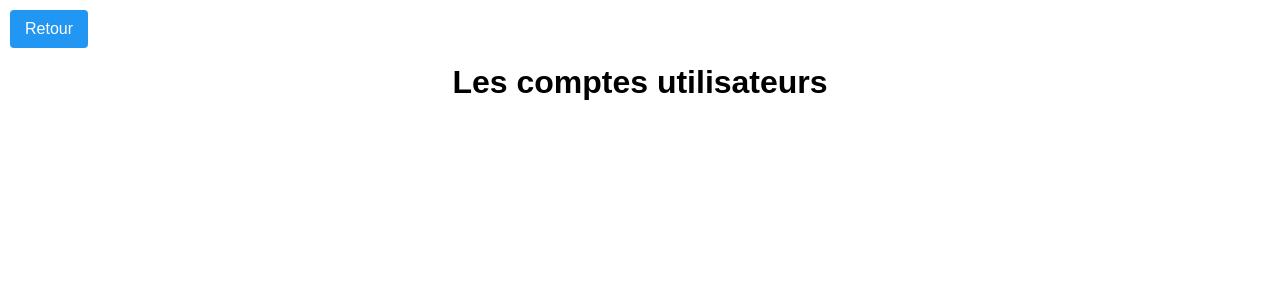
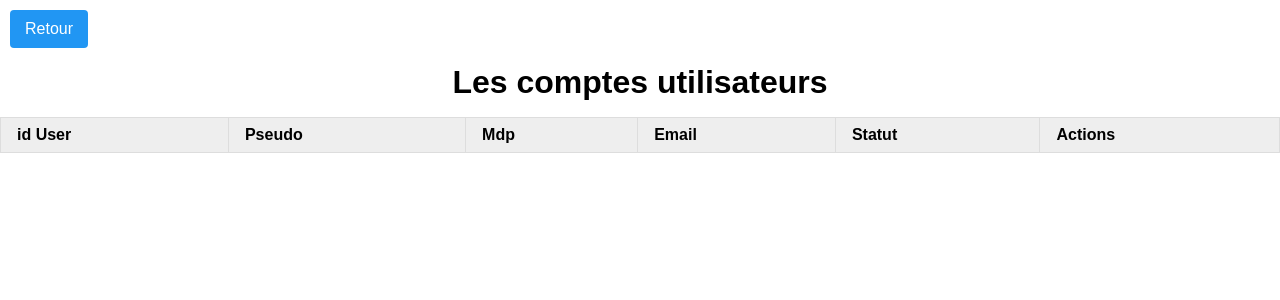
Before and after one commit to sebgrtd/sae-fest-iuto, a Flask app: template Code/appli/templates/admin_users.html in a window 1280 px wide. Shown: the top 300 px of the page. Run offline with Flask 3, Linux system fonts and the light colour scheme; the template is opened without the code that fills it, so the values that code supplies are empty; parts of the project's set-up code (start-up, migrations or seed data) failed here and were passed over.

Commit message:
on peut lister les users

```diff
--- a/Code/appli/app.py
+++ b/Code/appli/app.py
@@ -633,7 +633,7 @@ def instruments_festival():
         return render_template("admin_instruments.html", liste_instruments=[])
     return render_template("admin_instruments.html", liste_instruments=liste_instruments)
 
-@app.route("/users_festival", methods=["POST"])
+@app.route("/users_festival")
 def users_festival():
     connexionbd = ConnexionBD()
     userbd = UserBD(connexionbd)
--- a/Code/appli/templates/admin_users.html
+++ b/Code/appli/templates/admin_users.html
@@ -7,7 +7,25 @@
     <h1>Les comptes utilisateurs</h1>
     <table>
         <thead>
-
+            <tr>
+                <th>id User</th>
+                <th>Pseudo</th>
+                <th>Mdp</th>
+                <th>Email</th>
+                <th>Statut</th>
+                <th>Actions</th>
+            </tr>
         </thead>
+        <tbody>
+            {% for user in liste_users %}
+                <tr>
+                    <td>{{ user.get_idUser() }}</td>
+                    <td>{{ user.get_pseudoUser() }}</td>
+                    <td>{{ user.get_mdpUser() }}</td>
+                    <td>{{ user.get_emailUser() }}</td>
+                    <td>{{ user.get_statutUser() }}</td>
+                </tr>
+            {% endfor %}
+        </tbody>
     </table>
 {% endblock %}
```
Also changed, not shown: Code/BD/BD.py (+17 -1 lines), Code/BD/UserBD.py (+12 -0 lines).
